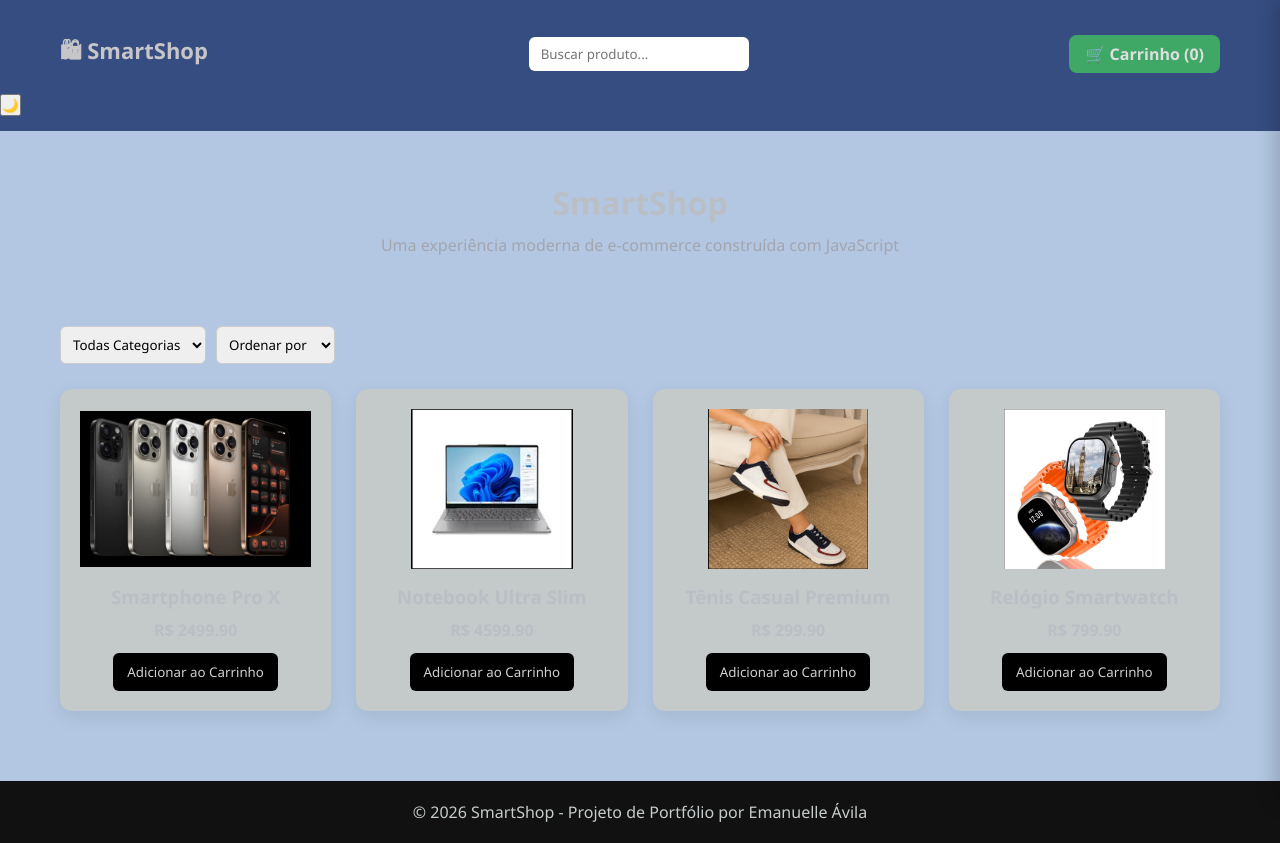
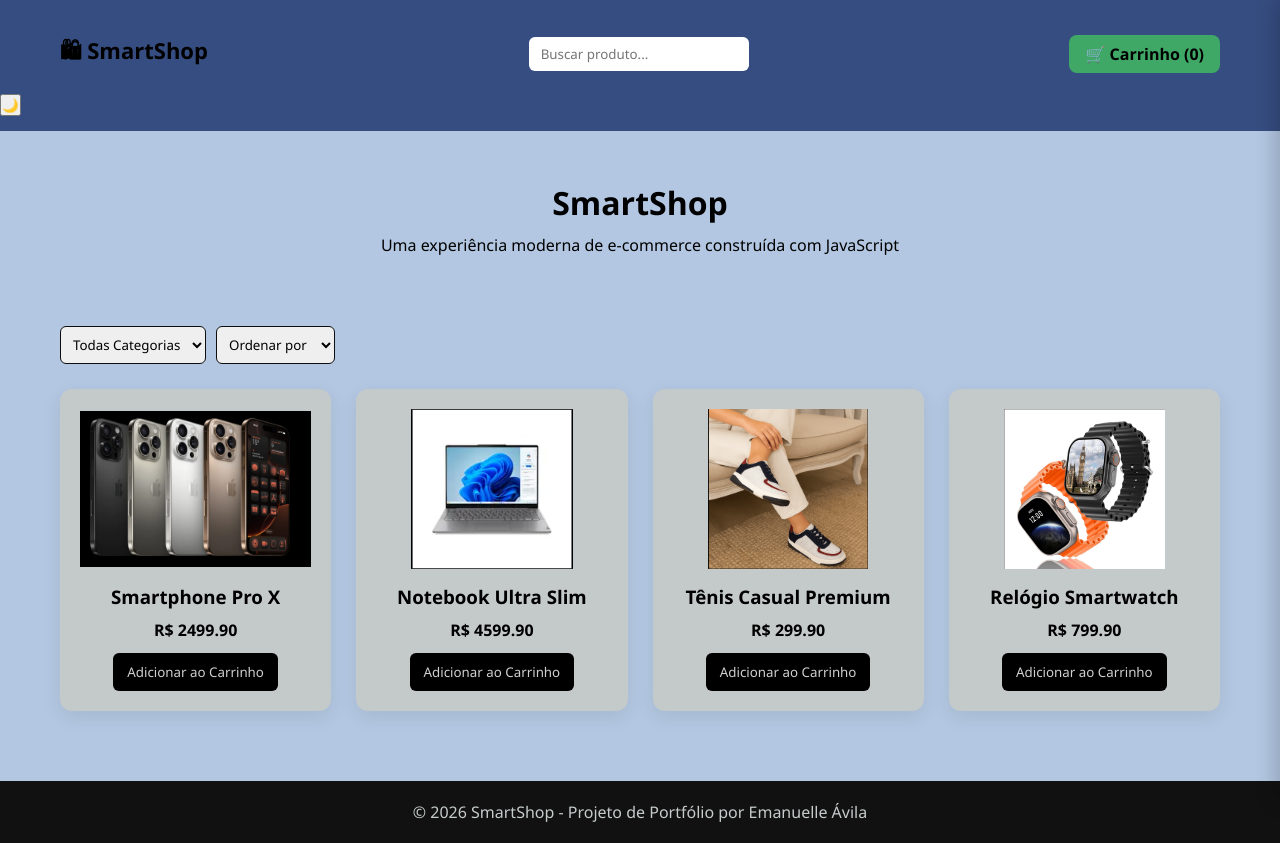
Before and after one commit to Manu21avila/smartshop-ecommerce, a plain HTML site: page index.html in a window 1280 px wide. Drawn offline with Linux system fonts and the light colour scheme; files whose address does not match are found by name.

Commit message:
upgrade smartshop portfolio v2

```diff
--- a/css/styles.css
+++ b/css/styles.css
@@ -7,7 +7,7 @@
 
 body {
   background: rgb(179, 199, 226);
-  color: #b9bfc5;
+  color: #000000;
   font-family: "Inter", sans-serif;
 }
 
@@ -42,7 +42,7 @@ header {
 }
 
 header h1 {
-  color: rgb(198, 198, 201);
+  color: rgb(0, 0, 0);
   font-size: 22px;
 }
 
@@ -59,7 +59,7 @@ header input {
   background: #3fa866;
   padding: 8px 16px;
   border-radius: 8px;
-  color: lch(88.85% 0.53 290.35);
+  color: lch(0% 0 0);
   text-decoration: none;
   font-weight: 600;
 }
@@ -77,7 +77,7 @@ header input {
 }
 
 .hero p {
-  color: #a3a5af;
+  color: #000000;
 }
 
 /* FILTROS */
@@ -91,7 +91,7 @@ header input {
 .filters select {
   padding: 8px;
   border-radius: 6px;
-  border: 1px solid #cccccc;
+  border: 1px solid #0e0e0e;
 }
 
 /* GRID */
@@ -227,7 +227,7 @@ footer {
   bottom: 20px;
   right: 20px;
   background: #46b66f;
-  color: rgb(201, 204, 206);
+  color: rgb(0, 0, 0);
   padding: 12px 20px;
   border-radius: 8px;
   opacity: 0;
```
